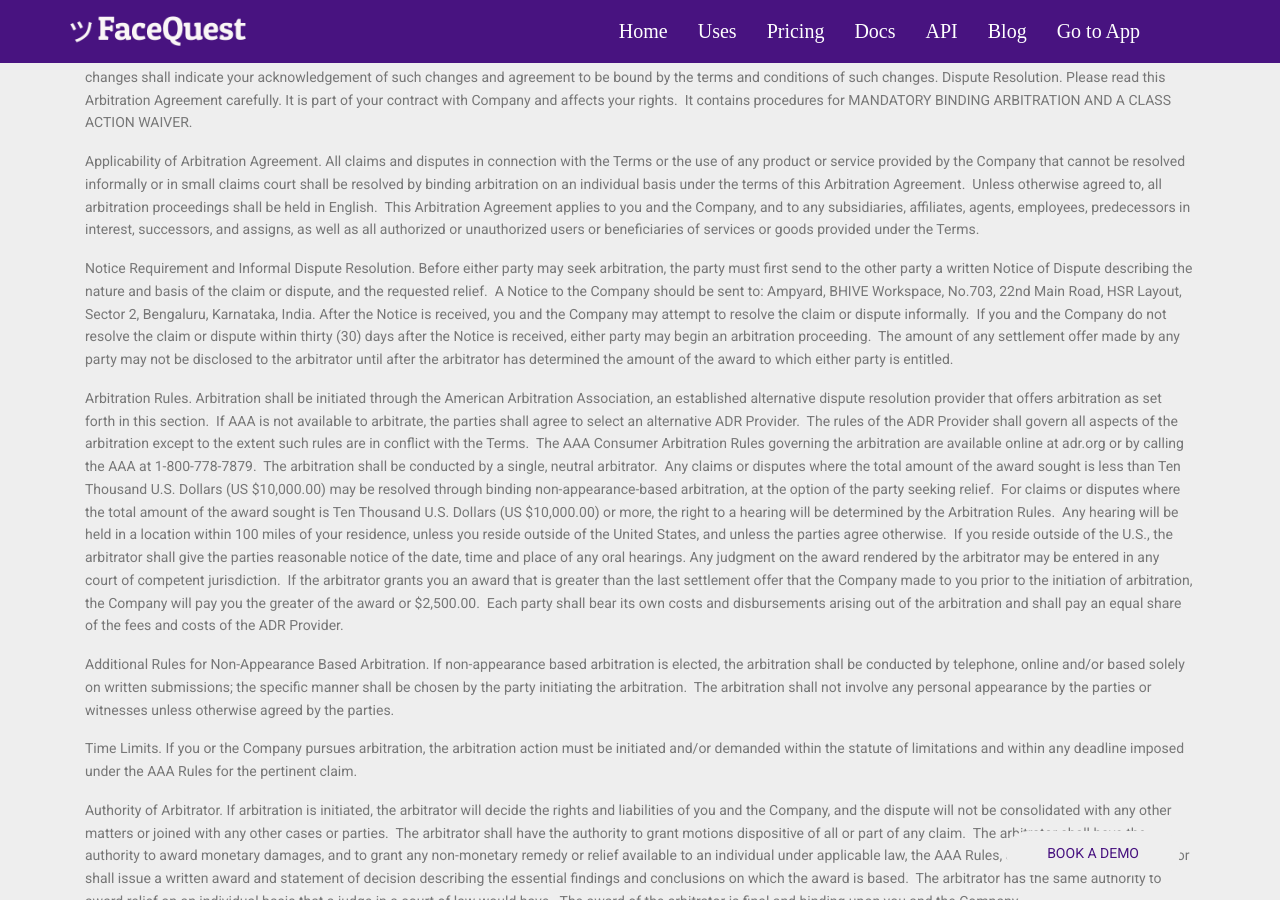
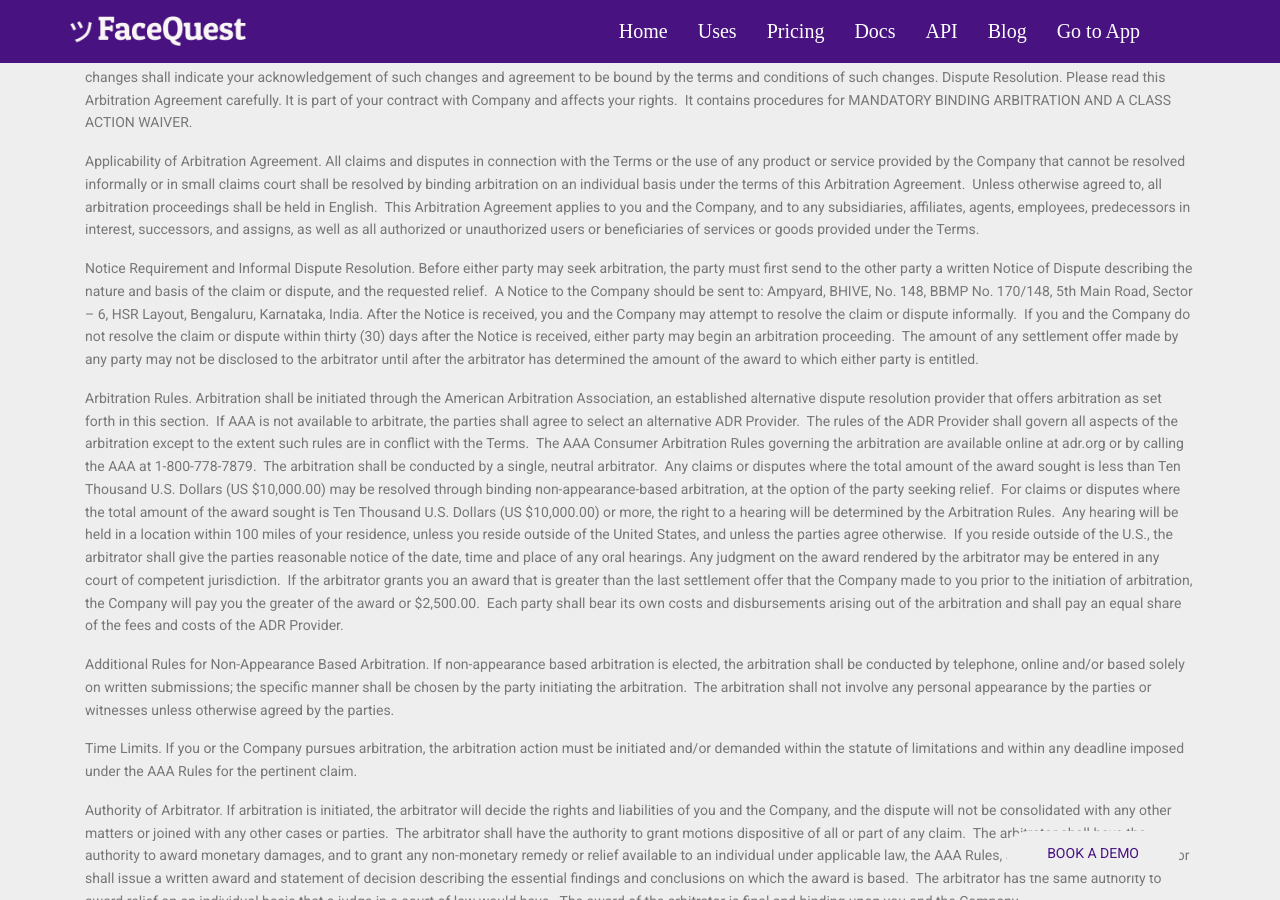
Before and after one commit to ampyard/facequest, a Jekyll site: the page built from termsofuse.html, in a window 1280 px wide and 900 px high, scrolled down 3231 px. Built offline with Jekyll 4.4.1, drawn with Linux system fonts in a browser that asks for light colours; nearby versions of some CDN libraries; some web fonts are replaced; comment, search, counter and statistics services are not loaded; some of the changed text lies outside the part shown.

Commit message:
Updated new office address

```diff
--- a/about.html
+++ b/about.html
@@ -28,8 +28,8 @@
     <div class="mt-10">
       <p>FaceQuest <br/>
       c/o Ampyard Private Limited <br/>
-      BHIVE Workspace, No.703, 22nd Main Road,<br/>
-HSR Layout, Sector 2, Bengaluru, Karnataka, India - 560102</p>
+      BHIVE, No. 148, BBMP No. 170/148, <br/>
+5th Main Road, Sector – 6, HSR Layout, Bengaluru, Karnataka, India - 560102</p>
     </div>
 
 
--- a/return_policy.html
+++ b/return_policy.html
@@ -23,7 +23,7 @@
 <p><strong>You</strong> means the individual accessing or using the Service, or the company, or other legal entity on behalf of which such individual is accessing or using the Service, as applicable.</p>
 </li>
 <li>
-<p><strong>Company</strong> (referred to as either &quot;the Company&quot;, &quot;We&quot;, &quot;Us&quot; or &quot;Our&quot; in this Agreement) refers to Ampyard Private Limited, Ampyard Private Limited, BHIVE Workspace, No.703, 22nd Main Road, HSR Layout, Sector 2, Bengaluru, Karnataka, India - 560102.</p>
+<p><strong>Company</strong> (referred to as either &quot;the Company&quot;, &quot;We&quot;, &quot;Us&quot; or &quot;Our&quot; in this Agreement) refers to Ampyard Private Limited, Ampyard Private Limited, BHIVE, No. 148, BBMP No. 170/148, 5th Main Road, Sector – 6, HSR Layout, Bengaluru, Karnataka, India - 560102</p>
 </li>
 <li>
 <p><strong>Service</strong> refers to the Website.</p>
--- a/termsofuse.html
+++ b/termsofuse.html
@@ -155,7 +155,7 @@
             Company, and to any subsidiaries, affiliates, agents, employees, predecessors in interest, successors, and assigns, as well as all authorized or unauthorized users or beneficiaries of services or goods provided under the Terms.</p>
 
           <p><strong>Notice Requirement and Informal Dispute Resolution.</strong> Before either party may seek arbitration, the party must first send to the other party a written Notice of Dispute describing the nature and basis of the claim or
-            dispute, and the requested relief.  A Notice to the Company should be sent to: Ampyard, BHIVE Workspace, No.703, 22nd Main Road, HSR Layout, Sector 2, Bengaluru, Karnataka, India. After the Notice is received, you and the Company may
+            dispute, and the requested relief.  A Notice to the Company should be sent to: Ampyard, BHIVE, No. 148, BBMP No. 170/148, 5th Main Road, Sector – 6, HSR Layout, Bengaluru, Karnataka, India. After the Notice is received, you and the Company may
             attempt to resolve the claim or dispute informally.  If you and the Company do not resolve the claim or dispute within thirty (30) days after the Notice is received, either party may begin an arbitration proceeding.  The amount of any
             settlement offer made by any party may not be disclosed to the arbitrator until after the arbitrator has determined the amount of the award to which either party is entitled.</p>
 
@@ -233,7 +233,7 @@
 
           <h2>Contact Information</h2>
 
-          <p>Address: Ampyard, BHIVE Workspace, No.703, 22nd Main Road, HSR Layout, Sector 2, Bengaluru, Karnataka, India</p>
+          <p>Address: Ampyard, BHIVE, No. 148, BBMP No. 170/148, 5th Main Road, Sector – 6, HSR Layout, Bengaluru, Karnataka, India</p>
           <p>Email: info@facequest.io</p>
     </div>
   </section>
```
